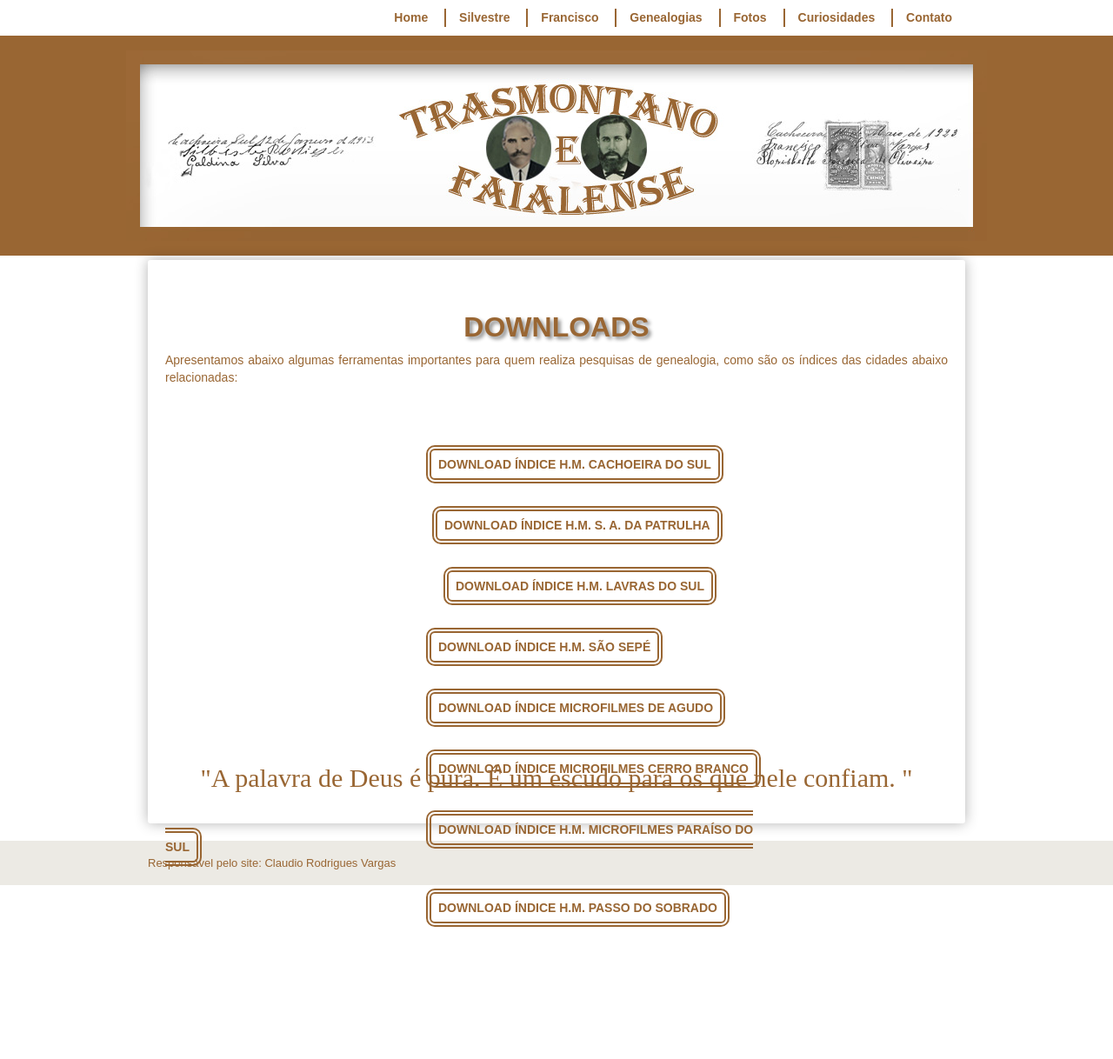
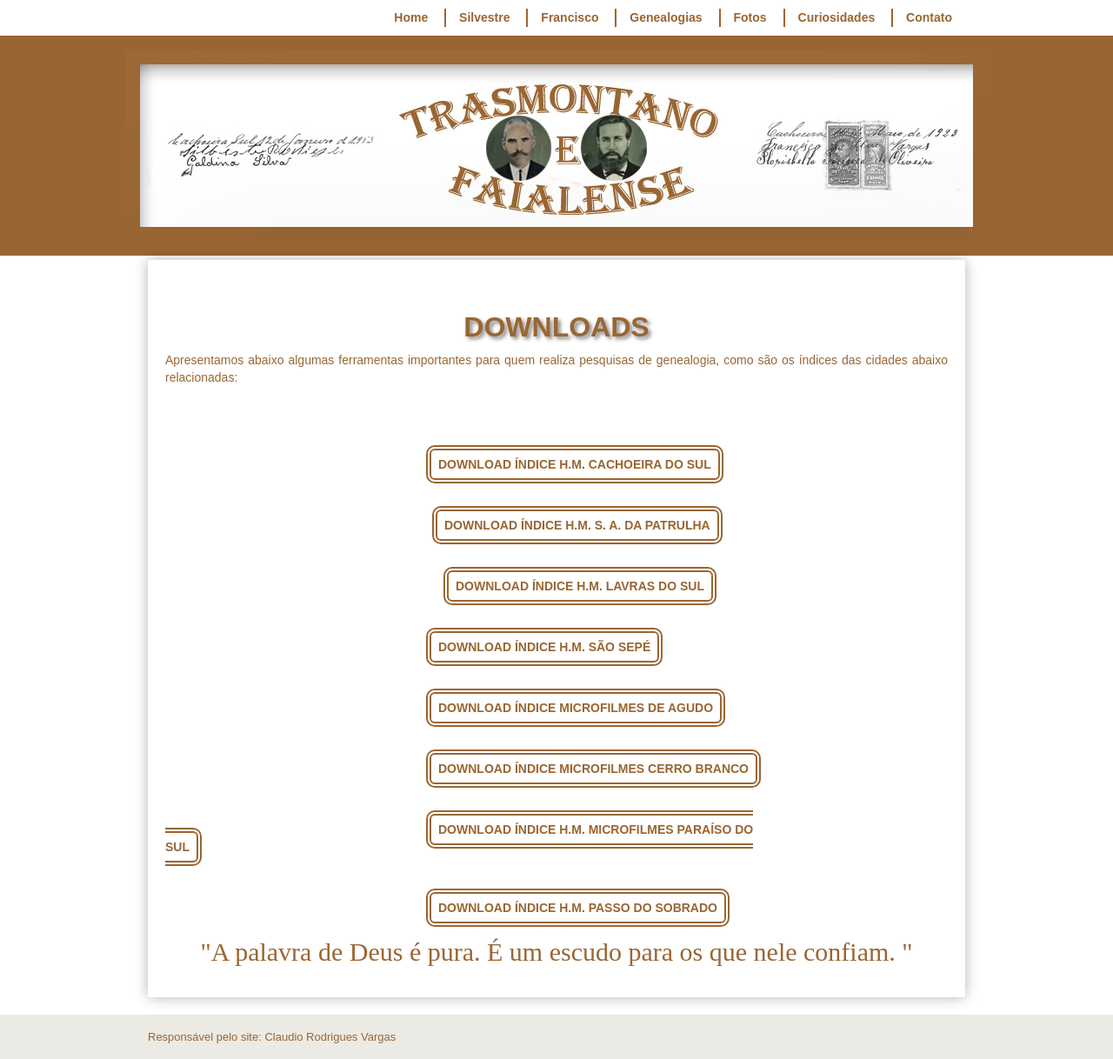
Before and after one commit to claudiovargas1955/claudiovargas1955.github.io, a Jekyll site: the page built from _pages/downloads.html, in a window 1280 px wide. Shown: the whole page at 87% size. Built offline with Jekyll 4.4.1, drawn with Linux system fonts in a browser that asks for light colours; some web fonts are replaced; before the commit the page ends 1066 px from its top, so only the background shows below that.

Commit message:
Update downloads.html

```diff
--- a/_pages/downloads.html
+++ b/_pages/downloads.html
@@ -13,7 +13,7 @@ title:  "DOWNLOADS"
 
  #indices{position:relative;
 		     width:700px;
-		    padding-bottom:200px;
+		    padding-bottom:400px;
 			}
 
 .indls{position:relative;
@@ -142,24 +142,6 @@ relacionadas: <br><br>
 </div><br>
 
 
-
-
-
-
-
-
-
-
-
-
-
-
-
-
-
-
-
-
 <p style="text-align:center;  color:#996633; font-size:30px; font-family: 'Rancho', cursive">"A palavra de Deus é pura. É um escudo para
 os que nele confiam. "
 </p>
```
